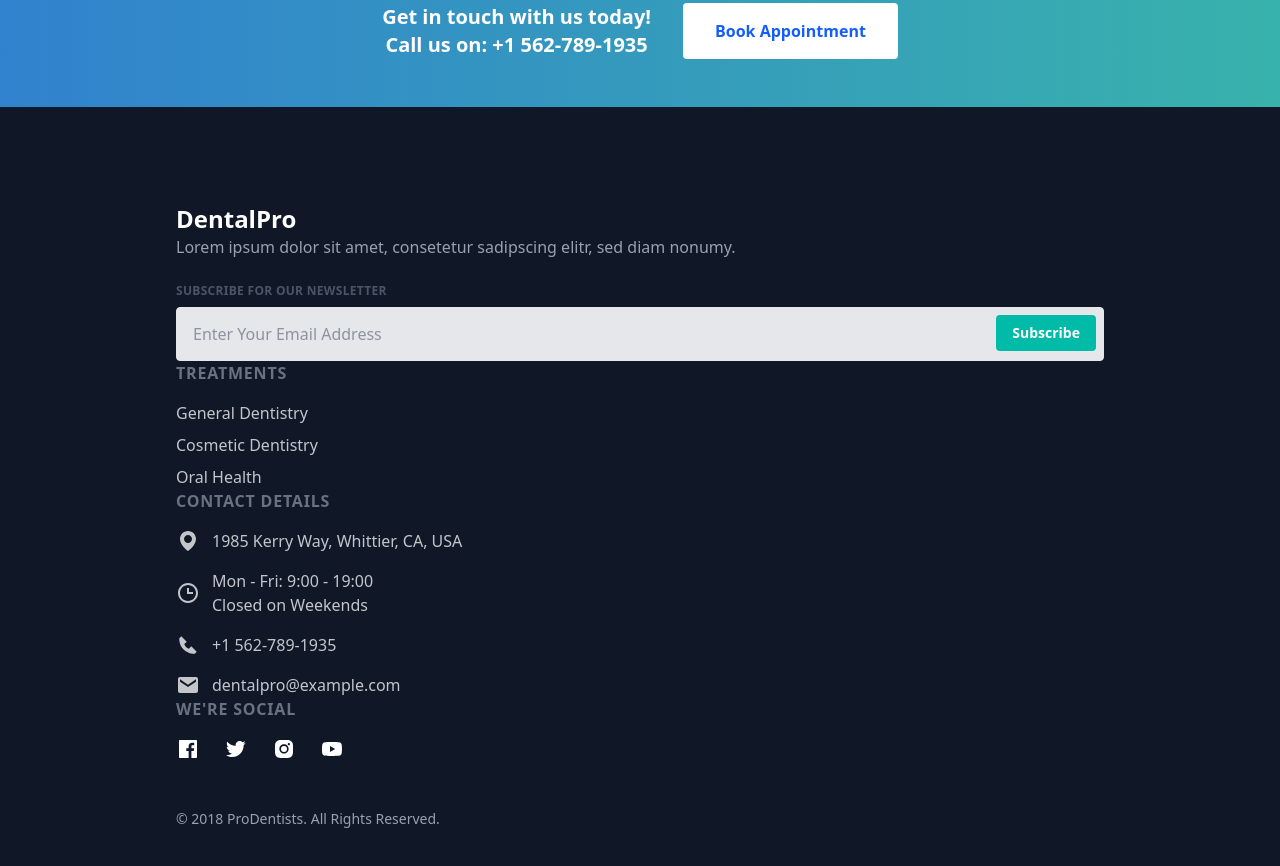
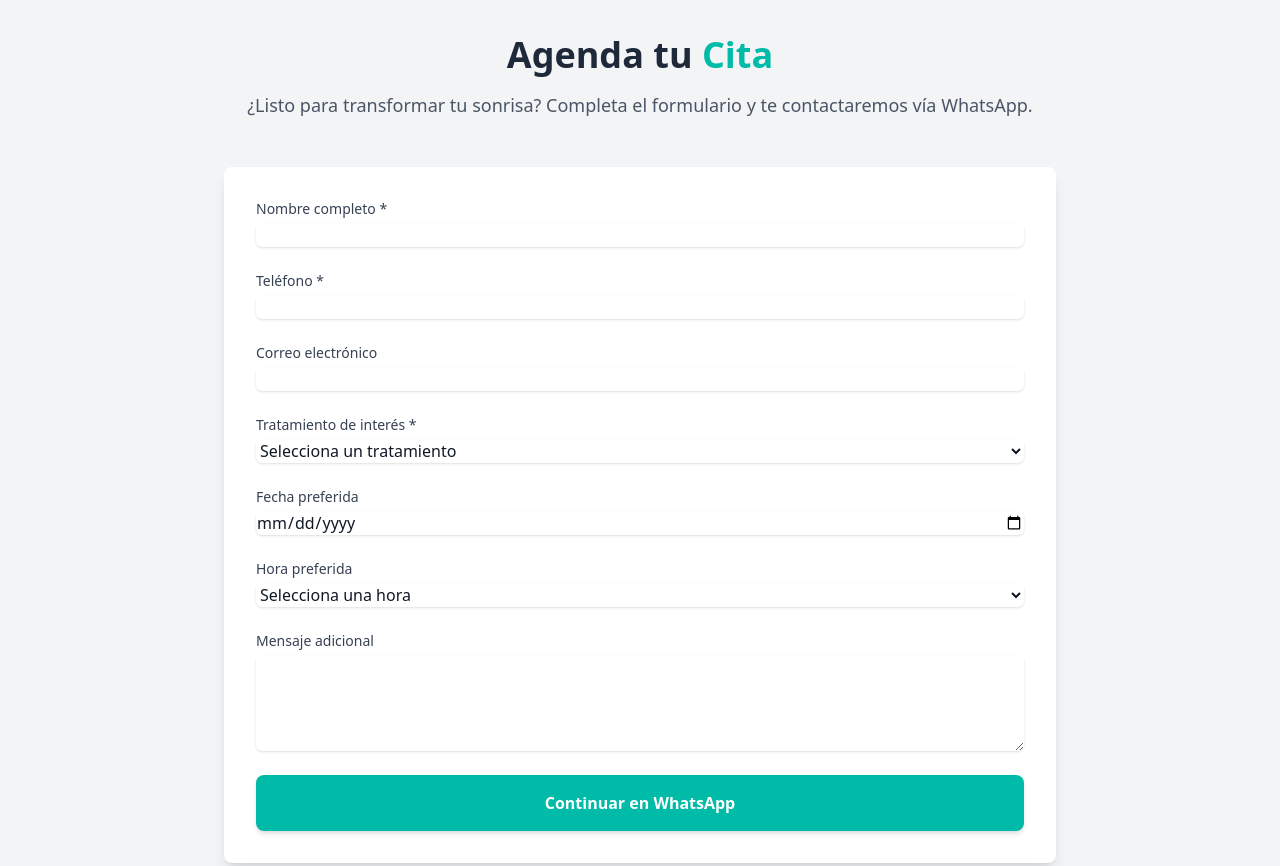
Before and after one commit to dalfonzo21/LandingPageProyecto3, a website: page public/index.html in a window 1280 px wide. Shown: the part 4266-5132 px from the top of the page. Drawn offline with nearby package versions, Linux system fonts and the light colour scheme; files that its build step writes are made by us from their sources.

Commit message:
formulario correccion

```diff
--- a/public/index.html
+++ b/public/index.html
@@ -356,6 +356,74 @@ Trabajo solo con cita previa para dedicar el tiempo necesario a cada paciente, s
 
 
     <!-- start cta -->
+     <section id="formulario" class="bg-gray-100 py-20">
+  <div class="max-w-4xl mx-auto px-4 sm:px-6 lg:px-8">
+    <div class="text-center mb-12">
+      <h2 class="text-4xl font-bold text-gray-800">Agenda tu <span class="text-teal-500">Cita</span></h2>
+      <p class="text-lg text-gray-600 mt-4">¿Listo para transformar tu sonrisa? Completa el formulario y te contactaremos vía WhatsApp.</p>
+    </div>
+    <form id="contactForm" class="bg-white p-8 rounded-lg shadow-lg space-y-6">
+      <div class="grid grid-cols-1 md:grid-cols-2 gap-6">
+        <div>
+          <label for="name" class="block text-sm font-medium text-gray-700">Nombre completo *</label>
+          <input type="text" id="name" name="name" required class="mt-1 block w-full rounded-md border-gray-300 shadow-sm focus:ring-teal-500 focus:border-teal-500">
+        </div>
+        <div>
+          <label for="phone" class="block text-sm font-medium text-gray-700">Teléfono *</label>
+          <input type="tel" id="phone" name="phone" required class="mt-1 block w-full rounded-md border-gray-300 shadow-sm focus:ring-teal-500 focus:border-teal-500">
+        </div>
+      </div>
+      <div>
+        <label for="email" class="block text-sm font-medium text-gray-700">Correo electrónico</label>
+        <input type="email" id="email" name="email" class="mt-1 block w-full rounded-md border-gray-300 shadow-sm focus:ring-teal-500 focus:border-teal-500">
+      </div>
+      <div>
+        <label for="service" class="block text-sm font-medium text-gray-700">Tratamiento de interés *</label>
+        <select id="service" name="service" required class="mt-1 block w-full rounded-md border-gray-300 shadow-sm focus:ring-teal-500 focus:border-teal-500">
+          <option value="">Selecciona un tratamiento</option>
+          <option value="limpieza">Limpieza Dental</option>
+          <option value="blanqueamiento">Blanqueamiento Dental</option>
+          <option value="empastes">Empastes Estéticos</option>
+          <option value="coronas">Coronas de Porcelana</option>
+          <option value="implantes">Implantes Dentales</option>
+          <option value="ortodoncia">Ortodoncia</option>
+          <option value="endodoncia">Endodoncia</option>
+          <option value="extraccion">Extracción Simple</option>
+          <option value="protesis">Prótesis Dentales</option>
+          <option value="consulta">Consulta General</option>
+        </select>
+      </div>
+      <div class="grid grid-cols-1 md:grid-cols-2 gap-6">
+        <div>
+          <label for="date" class="block text-sm font-medium text-gray-700">Fecha preferida</label>
+          <input type="date" id="date" name="date" class="mt-1 block w-full rounded-md border-gray-300 shadow-sm focus:ring-teal-500 focus:border-teal-500">
+        </div>
+        <div>
+          <label for="time" class="block text-sm font-medium text-gray-700">Hora preferida</label>
+          <select id="time" name="time" class="mt-1 block w-full rounded-md border-gray-300 shadow-sm focus:ring-teal-500 focus:border-teal-500">
+            <option value="">Selecciona una hora</option>
+            <option value="9:00">9:00 AM</option>
+            <option value="10:00">10:00 AM</option>
+            <option value="11:00">11:00 AM</option>
+            <option value="12:00">12:00 PM</option>
+            <option value="14:00">2:00 PM</option>
+            <option value="15:00">3:00 PM</option>
+            <option value="16:00">4:00 PM</option>
+            <option value="17:00">5:00 PM</option>
+            <option value="18:00">6:00 PM</option>
+          </select>
+        </div>
+      </div>
+      <div>
+        <label for="message" class="block text-sm font-medium text-gray-700">Mensaje adicional</label>
+        <textarea id="message" name="message" rows="4" class="mt-1 block w-full rounded-md border-gray-300 shadow-sm focus:ring-teal-500 focus:border-teal-500"></textarea>
+      </div>
+      <button type="submit" class="w-full bg-teal-500 hover:bg-teal-600 text-white font-bold py-4 px-6 rounded-lg shadow-md transition duration-300">
+        Continuar en WhatsApp
+      </button>
+    </form>
+  </div>
+</section>
     <section id="contacto"
       class="relative bg-blue-teal-gradient px-4 sm:px-8 lg:px-16 xl:px-40 2xl:px-64 py-12 text-center md:text-left">
       <div class="md:flex md:items-center md:justify-center">
```
